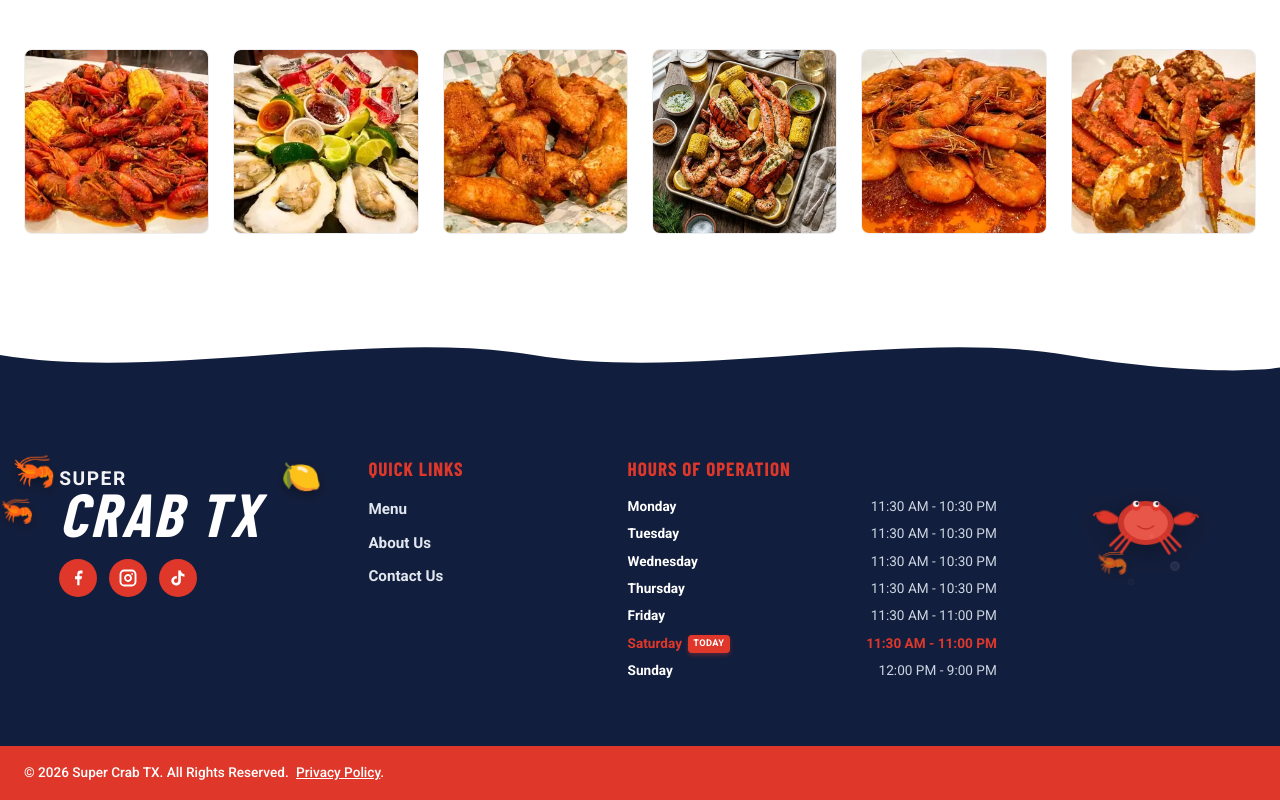
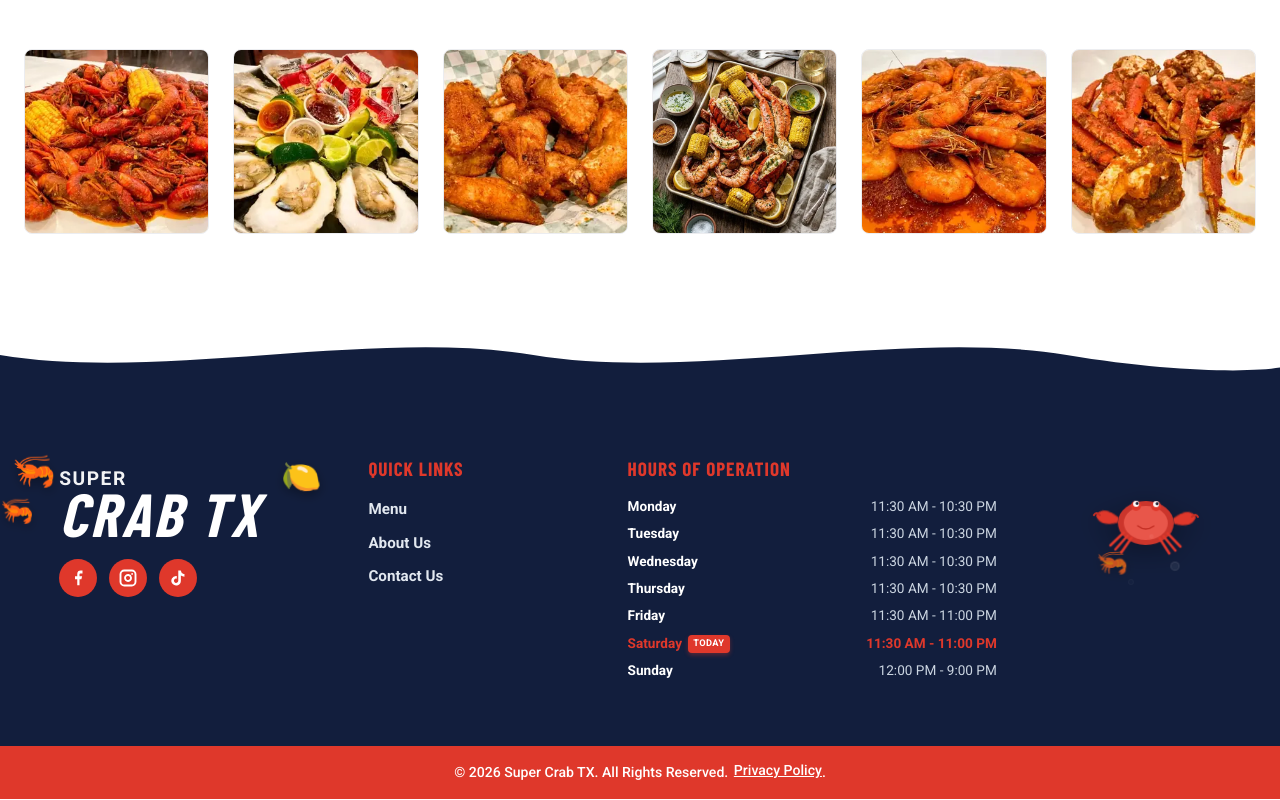
Before and after one commit to TCTinfotech/SuperCrabCajun, a React (Vite) app: page / in a window 1280 px wide. Shown: the part 6736-7536 px from the top of the page. Built offline with nearby package versions, Linux system fonts and the light colour scheme; a web font is replaced by a local one.

Commit message:
Center align copyright text in footer strip

```diff
--- a/src/components/layout/Footer.css
+++ b/src/components/layout/Footer.css
@@ -431,23 +431,43 @@
 
 /* Bottom Red Copyright Strip */
 .footer-copyright-strip {
-  background-color: var(--color-primary);
-  padding-block: 1rem;
+  background-color: var(--color-primary, #df382b);
+  padding: 0.9rem 0;
   color: #ffffff;
-  font-size: 0.85rem;
+  font-size: 0.88rem;
   font-weight: 500;
+  display: flex;
+  align-items: center;
+  justify-content: center;
+  width: 100%;
+}
+
+.strip-content {
+  display: flex;
+  align-items: center;
+  justify-content: center;
+  text-align: center;
+  width: 100%;
 }
 
 .strip-content p {
   margin: 0;
+  padding: 0;
   color: #ffffff;
+  text-align: center;
+  display: flex;
+  align-items: center;
+  justify-content: center;
+  flex-wrap: wrap;
+  line-height: 1.5;
+  width: 100%;
 }
 
 .strip-content a {
   color: #ffffff;
   text-decoration: underline;
   transition: opacity var(--transition-fast);
-  margin-left: 0.25rem;
+  margin-left: 0.35rem;
 }
 
 .strip-content a:hover {
```
